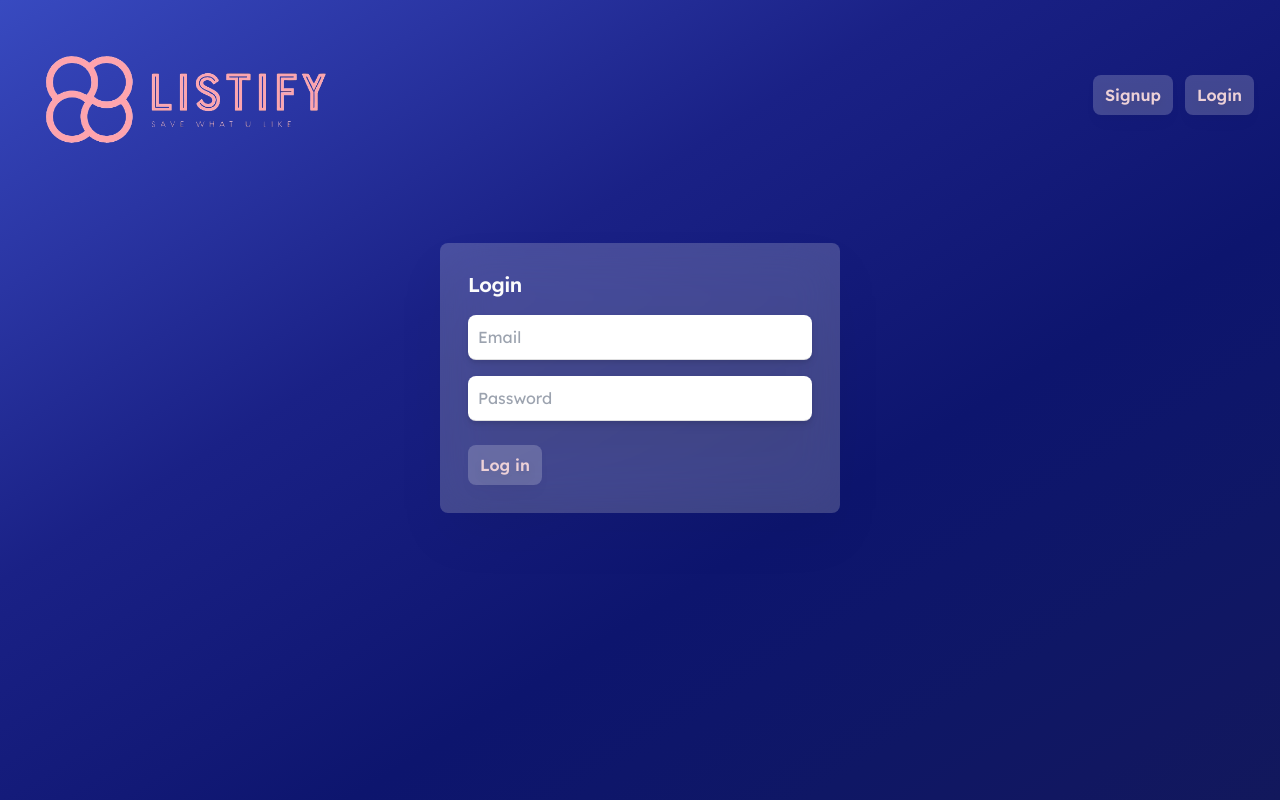
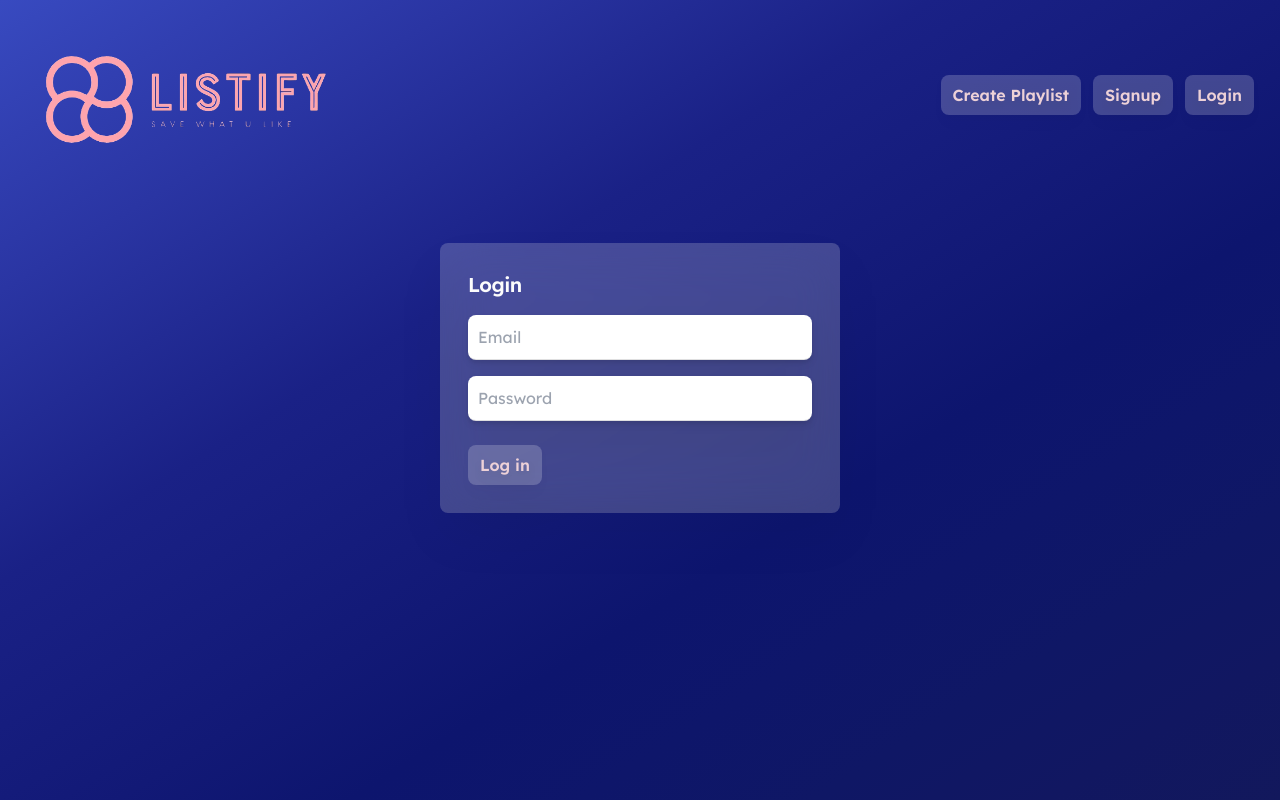
Before and after one commit to Tahckn/listify, a Vue app: page /login in a window 1280 px wide. Built offline with nearby package versions, Linux system fonts and the light colour scheme; no server answers.

Commit message:
router guard and auth checker

```diff
--- a/src/components/ListView.vue
+++ b/src/components/ListView.vue
@@ -0,0 +1,21 @@
+<template>
+    <div v-for="playlist in playlists" :key="playlist.id">
+        <div>
+            <img :src="playlist.coverUrl">
+        </div>
+        <div>
+            <h3>{{ playlist.title }}</h3>
+            <p>Created by {{ playlist.userName }}</p>
+        </div>
+        <div>
+            <p>{{ playlist.songs.length }}</p>
+        </div>
+    </div>
+</template>
+
+<script setup>
+const props = defineProps({
+    playlists: Array,
+})
+
+</script>
--- a/src/components/Navbar.vue
+++ b/src/components/Navbar.vue
@@ -5,9 +5,10 @@
                 <RouterLink to="/"><img class="max-h-44  md:-ml-8" src="@/assets/logo.png" alt="logo.png"></RouterLink>
             </h1>
             <div class="space-x-3 mb-3">
+                <router-link class="btn" :to="{ name: 'createPlaylists' }">Create Playlist</router-link>
                 <button v-if="user" @click="handleLogout">Logout</button>
-                <router-link v-if="!user" to="/signup" class="btn">Signup</router-link>
-                <router-link v-if="!user" to="/login" class="btn">Login</router-link>
+                <router-link v-if="!user" :to="{ name: 'signup' }" class="btn">Signup</router-link>
+                <router-link v-if="!user" :to="{ name: 'login' }" class="btn">Login</router-link>
             </div>
         </nav>
     </div>
--- a/src/main.js
+++ b/src/main.js
@@ -1,11 +1,16 @@
 import { createApp } from 'vue'
 import App from './App.vue'
 import router from './router'
-
+import { projectAuth } from './firebase/config'
 import './assets/main.css'
 
-const app = createApp(App)
+//* checks if there is a user and prevents redirect to home on every reload
+let app
 
-app.use(router)
-
-app.mount('#app')
+projectAuth.onAuthStateChanged(() => {
+  if (!app) {
+    app = createApp(App)
+    app.use(router)
+    app.mount('#app')
+  }
+})
--- a/src/router/index.js
+++ b/src/router/index.js
@@ -3,6 +3,19 @@ import HomeView from '../views/HomeView.vue'
 import LoginView from '../views/auth/LoginView.vue'
 import SignupView from '../views/auth/SignupView.vue'
 import CreatePlaylist from '../views/playlists/CreatePlaylist.vue'
+
+//* route guard
+
+import { projectAuth } from '../firebase/config'
+
+const requireAuth = (to, from, next) => {
+  let user = projectAuth.currentUser
+  if (!user) {
+    next({ name: 'login' })
+  } else {
+    next()
+  }
+}
 
 const router = createRouter({
   history: createWebHistory(import.meta.env.BASE_URL),
@@ -11,6 +24,7 @@ const router = createRouter({
       path: '/',
       name: 'home',
       component: HomeView,
+      beforeEnter: requireAuth,
     },
     {
       path: '/login',
@@ -26,6 +40,7 @@ const router = createRouter({
       path: '/playlists/create',
       name: 'createPlaylists',
       component: CreatePlaylist,
+      beforeEnter: requireAuth,
     },
   ],
 })
--- /dev/null
+++ b/src/views/playlists/PlaylistDetails.vue
@@ -0,0 +1,9 @@
+<template>
+    <div>
+        playlist details
+    </div>
+</template>
+
+<script setup>
+
+</script>
```
